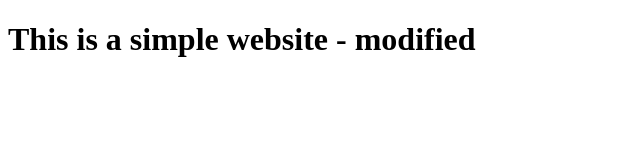
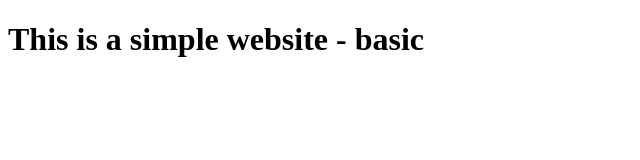
Before and after one commit to RajeshKranthDutta/auto-build-commit-source-code-repo, a plain HTML site: page index.html in a window 1280 px wide. Shown: the whole page, without its empty margins (0-640 px from the left). Drawn offline with Linux system fonts and the light colour scheme.

Commit message:
Update index.html

```diff
--- a/index.html
+++ b/index.html
@@ -7,6 +7,6 @@
     <title>Simple Website</title>
 </head>
 <body>
- <h1>This is a simple website - modified</h1>
+ <h1>This is a simple website - basic</h1>
 </body>
 </html>
```
